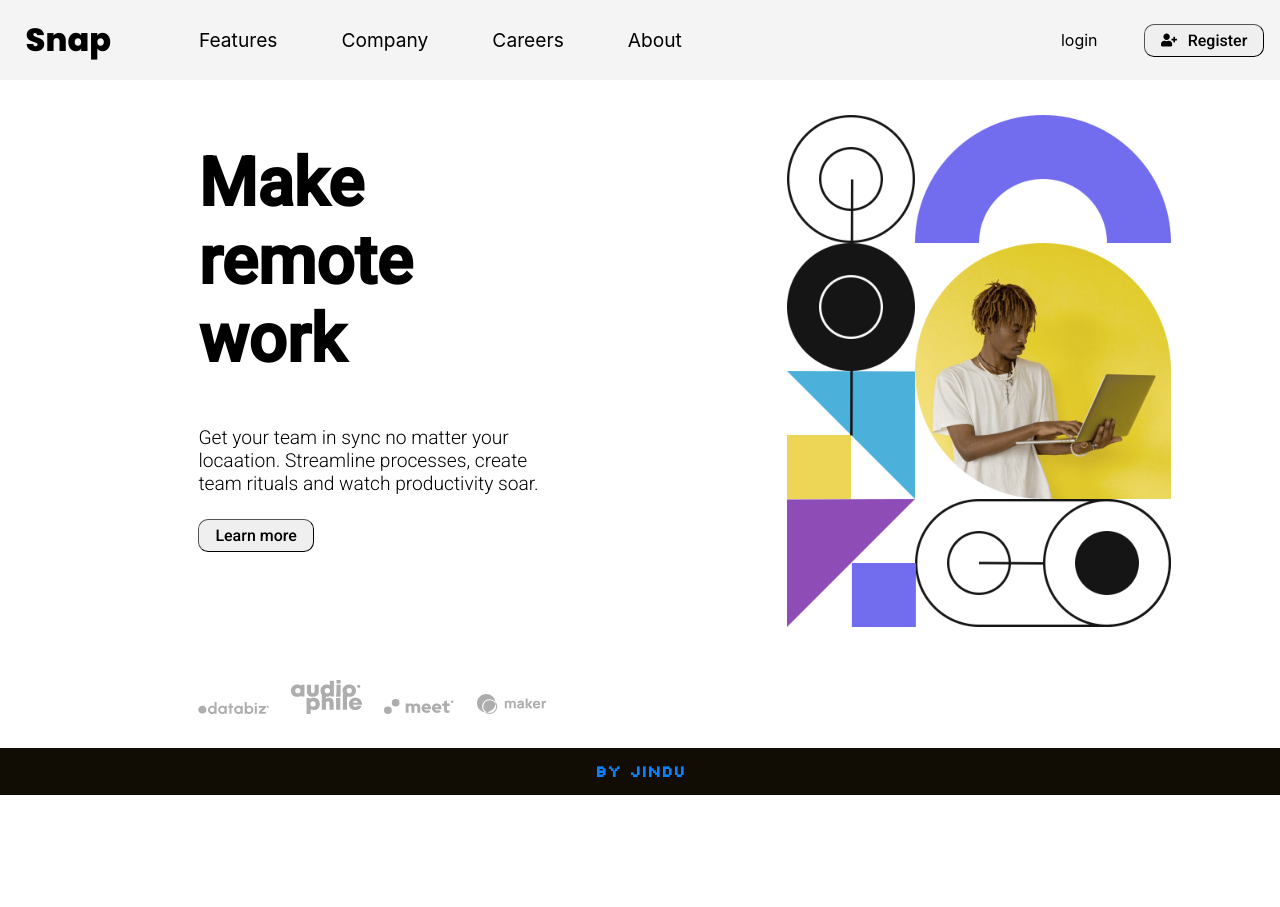
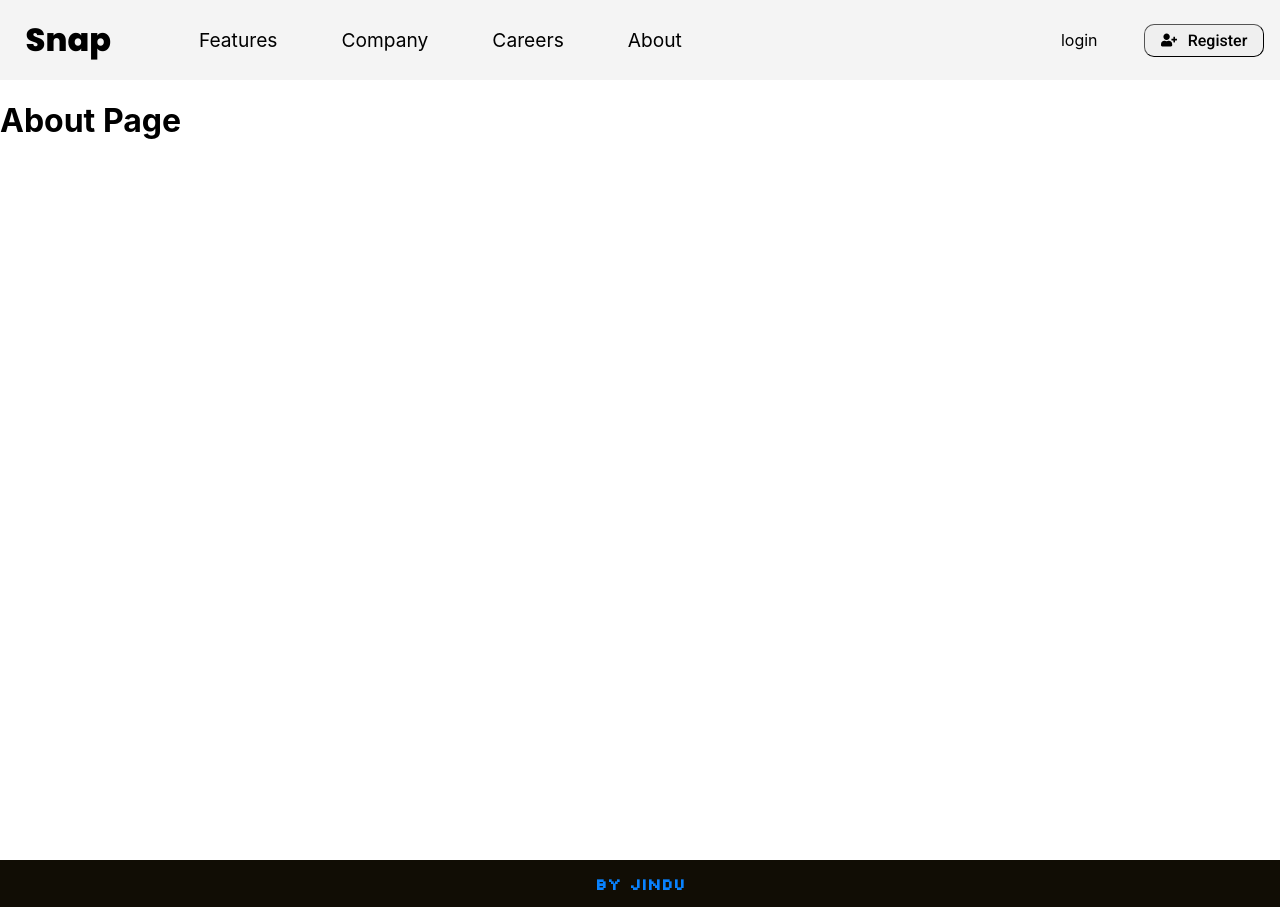
Before and after one commit to jindudimuna/snap, a React (Create React App) app: page /About in a window 1280 px wide. Before the commit the page ends 800 px from the top, so only its background shows below. Built offline with nearby package versions, Linux system fonts and the light colour scheme.

Commit message:
route bug fixes

```diff
--- a/src/App.js
+++ b/src/App.js
@@ -13,15 +13,15 @@ function App() {
       <BrowserRouter>
       <Navbar />
     <Routes>
-
-          <Route path="/Company" component={Company}></Route>
-          <Route path="/Careers" component={Careers}></Route>
-          <Route path="/Features" component={Features}></Route>
-          <Route path="/About" component={About}></Route>
+    <Route path="/" element={<Hero />}></Route>
+          <Route path="Company" element={<Company />}></Route>
+          <Route path="Careers" element={<Careers />}></Route>
+          <Route path="Features" element={<Features />}></Route>
+          <Route path="About" element={<About />}></Route>
 
     </Routes>
       </BrowserRouter>
-<Hero />
+{/* <Hero /> */}
 <Footer />
     </div>
   );
--- a/src/footer.css
+++ b/src/footer.css
@@ -10,4 +10,5 @@
     display: flex;
     justify-content: center;
     background-color: #110D05;
+    margin-top: 90vh;
 }
```
Also changed, not shown: src/Components/NavLinks.js (+4 -4 lines).
